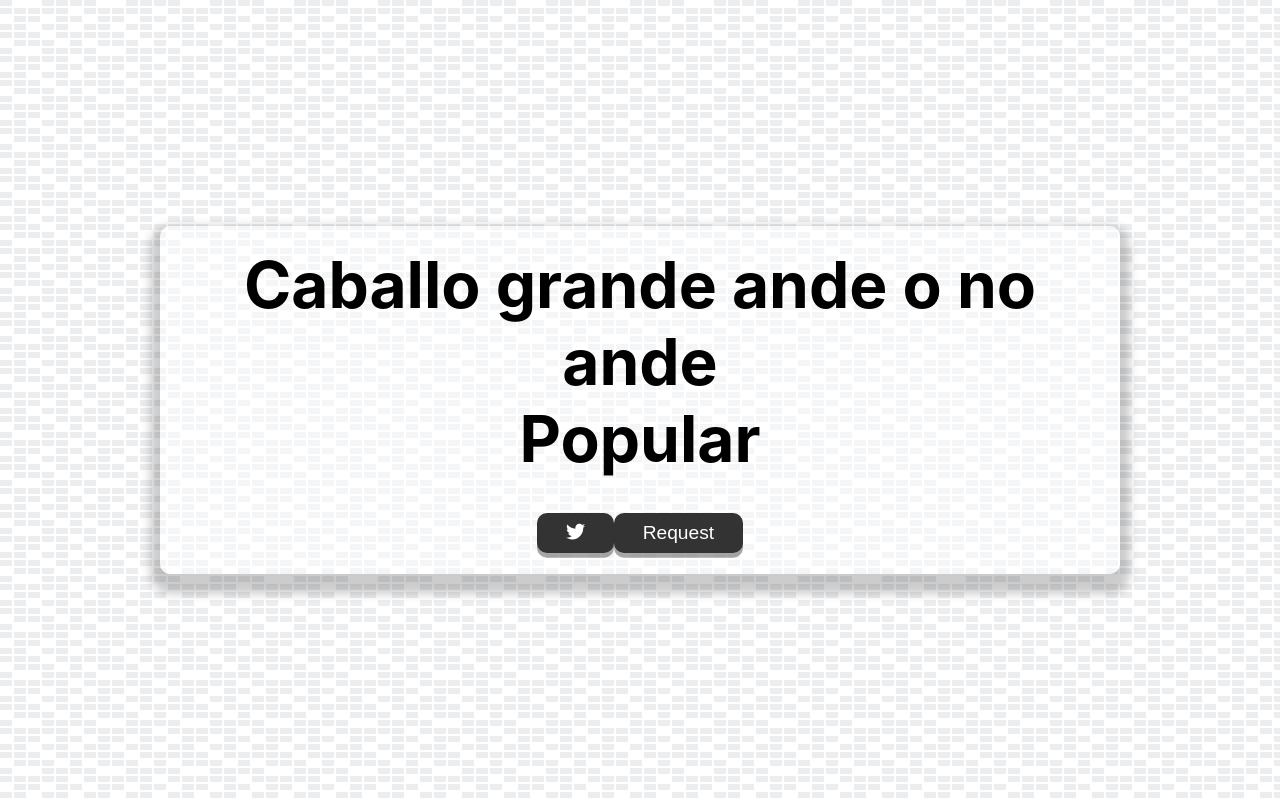
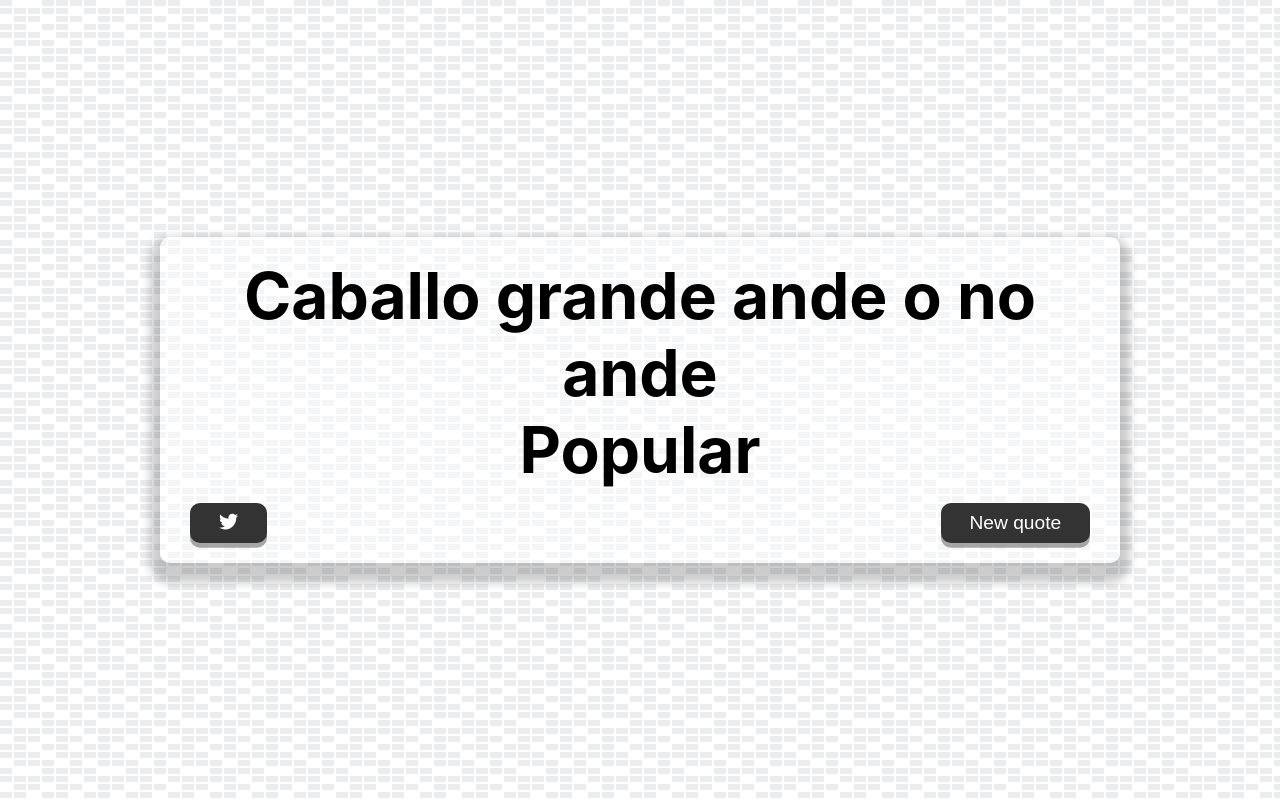
Before and after one commit to LuisGilGB/my-ztm-quote-generator, a React (Create React App) app in the folder client/: page / in a window 1280 px wide. Built offline with nearby package versions, Linux system fonts and the light colour scheme.

Commit message:
Created QuoteFooter component

```diff
--- a/client/src/components/quoteCard/QuoteCard.jsx
+++ b/client/src/components/quoteCard/QuoteCard.jsx
@@ -4,8 +4,7 @@ import React from 'react';
 import PropTypes from 'prop-types';
 import QuoteText from '../quoteText/QuoteText';
 import QuoteAuthor from '../quoteAuthor/QuoteAuthor';
-import Button from '../button/Button';
-import { TwitterButton } from '../button';
+import QuoteFooter from '../quoteFooter/QuoteFooter';
 import './QuoteCard.css';
 
 // eslint-disable-next-line arrow-body-style
@@ -14,10 +13,7 @@ const QuoteCard = ({ text, author }) => {
     <div className="quote-card" data-cy="quote-card">
       <QuoteText text={text} />
       <QuoteAuthor author={author} />
-      <div>
-        <TwitterButton />
-        <Button>Request</Button>
-      </div>
+      <QuoteFooter />
     </div>
   );
 };
--- /dev/null
+++ b/client/src/components/quoteFooter/QuoteFooter.css
@@ -0,0 +1,5 @@
+.quote-footer {
+  display: flex;
+  justify-content: space-between;
+  margin-top: 15px;
+}
--- /dev/null
+++ b/client/src/components/quoteFooter/QuoteFooter.jsx
@@ -0,0 +1,20 @@
+/* eslint-disable react/prop-types */
+// eslint-disable-next-line no-unused-vars
+import PropTypes from 'prop-types';
+import Button from '../button/Button';
+import TwitterButton from '../button/TwitterButton';
+import './QuoteFooter.css';
+
+// eslint-disable-next-line arrow-body-style
+const QuoteFooter = (props) => {
+  return (
+    <div {...props} className="quote-footer" data-cy="quote-footer">
+      <TwitterButton />
+      <Button>New quote</Button>
+    </div>
+  );
+};
+
+QuoteFooter.propTypes = {};
+
+export default QuoteFooter;
```
Also changed, not shown: client/src/components/index.js (+7 -1 lines).
